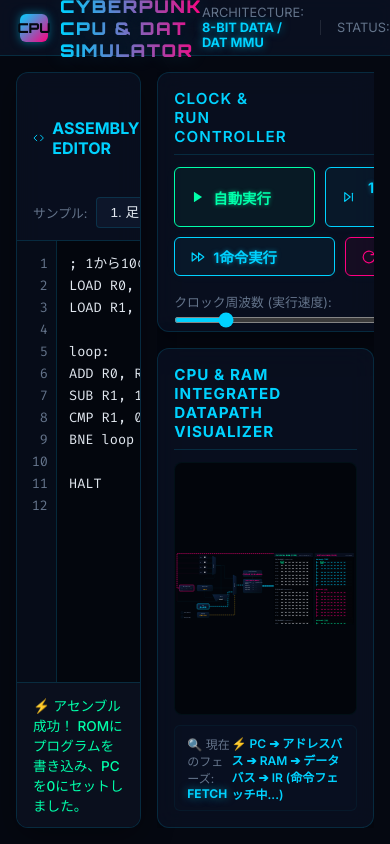
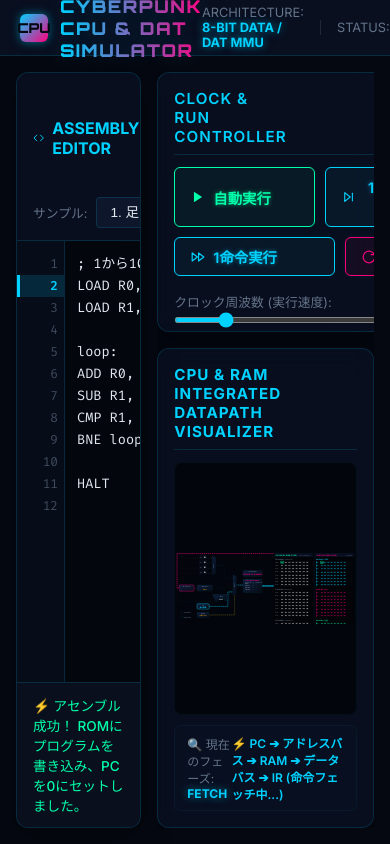
Before and after one commit to junkreef/SimpleCPUEmulator, a React (Vite) app: page / in a window 390 px wide. Built offline with nearby package versions, Linux system fonts and the light colour scheme.

Commit message:
feat: implement breakpoints and real-time execution line highlighting in assembly editor

```diff
--- a/src/App.tsx
+++ b/src/App.tsx
@@ -1,6 +1,6 @@
-import { useState, useEffect } from 'react';
+import { useState, useEffect, useRef } from 'react';
 import { CPUExecutionState } from './emulator/types';
-import { initCPUExecutionState, stepCPU, stepInstruction } from './emulator/cpu';
+import { initCPUExecutionState, stepCPU, stepInstruction, translateAddress } from './emulator/cpu';
 import { assemble } from './emulator/assembler';
 import { CodeEditor } from './components/CodeEditor';
 import { ControlPanel } from './components/ControlPanel';
@@ -14,6 +14,11 @@ function App() {
   const [hasProgram, setHasProgram] = useState(false);
   const [currentCode, setCurrentCode] = useState('');
 
+  const [breakpoints, setBreakpoints] = useState<Set<number>>(new Set());
+  const [addressToLineMap, setAddressToLineMap] = useState<Record<number, number>>({});
+
+  const skipNextBreakpointRef = useRef(false);
+
   // アセンブル完了時のハンドラー
   const handleAssemble = (code: string) => {
     setCurrentCode(code);
@@ -21,8 +26,20 @@ function App() {
     if (result.success) {
       const newState = initCPUExecutionState(result.rom);
       setExecState(newState);
+      setAddressToLineMap(result.addressToLineMap);
       setHasProgram(true);
       setIsAutoRunning(false);
+
+      // ブレークポイントをクリーンアップ (無効な行数を除去)
+      const maxLine = code.split('\n').length;
+      setBreakpoints((prev) => {
+        const next = new Set<number>();
+        prev.forEach((ln) => {
+          if (ln <= maxLine) next.add(ln);
+        });
+        return next;
+      });
+
       return { success: true, errors: [] };
     } else {
       setHasProgram(false);
@@ -52,6 +69,19 @@ function App() {
     }
   };
 
+  // ブレークポイントのON/OFF切り替え
+  const handleToggleBreakpoint = (line: number) => {
+    setBreakpoints((prev) => {
+      const next = new Set(prev);
+      if (next.has(line)) {
+        next.delete(line);
+      } else {
+        next.add(line);
+      }
+      return next;
+    });
+  };
+
   // 自動実行の管理 (useEffect と setTimeout による再帰タイマー)
   useEffect(() => {
     if (!isAutoRunning) return;
@@ -69,12 +99,47 @@ function App() {
           setIsAutoRunning(false);
           return prev;
         }
+
+        // --- ブレークポイント判定 ---
+        // FETCHフェーズの開始時で、PCアドレスに対応する物理アドレスのアセンブリ行番号が breakpoints に含まれる場合
+        if (prev.phase === 'FETCH') {
+          const trans = translateAddress(prev.cpu, prev.cpu.pc);
+          if (trans.success && trans.physicalAddr !== null) {
+            const physAddr = trans.physicalAddr;
+            const line = addressToLineMap[physAddr];
+
+            if (line !== undefined && breakpoints.has(line)) {
+              if (skipNextBreakpointRef.current) {
+                // 一時停止からの再開(Resume)直後の場合は、現在のブレークポイントを1回だけスルーして進む
+                skipNextBreakpointRef.current = false;
+              } else {
+                // 自動実行を一時停止し、状態は更新せずそのまま戻る
+                setIsAutoRunning(false);
+                return prev;
+              }
+            }
+          }
+        }
+
+        // 実行を進めるので、スキップフラグをリセット
+        skipNextBreakpointRef.current = false;
         return stepInstruction(prev); // 1命令実行
       });
     }, interval);
 
     return () => clearTimeout(timer);
-  }, [isAutoRunning, speedHz, execState.cpu.pc, execState.cpu.halted, execState.cpu.ef]);
+  }, [isAutoRunning, speedHz, execState.cpu.pc, execState.cpu.halted, execState.cpu.ef, breakpoints, addressToLineMap]);
+
+  // 現在実行中の命令が対応するアセンブリ行を特定
+  const getCurrentLine = () => {
+    if (execState.cpu.halted || execState.cpu.ef) return null;
+    const trans = translateAddress(execState.cpu, execState.cpu.pc);
+    if (trans.success && trans.physicalAddr !== null) {
+      return addressToLineMap[trans.physicalAddr] || null;
+    }
+    return null;
+  };
+  const currentLine = getCurrentLine();
 
   return (
     <div style={{ display: 'flex', flexDirection: 'column', height: '100vh', width: '100vw', background: 'var(--bg-main)', overflow: 'hidden' }}>
@@ -158,6 +223,9 @@ function App() {
           <CodeEditor
             onAssemble={handleAssemble}
             isCpuRunning={isAutoRunning}
+            breakpoints={breakpoints}
+            onToggleBreakpoint={handleToggleBreakpoint}
+            currentLine={currentLine}
           />
         </section>
 
@@ -180,7 +248,12 @@ function App() {
                 onStepCPU={handleStepCPU}
                 onStepInstruction={handleStepInstruction}
                 onReset={handleReset}
-                onToggleAuto={() => setIsAutoRunning(!isAutoRunning)}
+                onToggleAuto={() => {
+                  if (!isAutoRunning) {
+                    skipNextBreakpointRef.current = true;
+                  }
+                  setIsAutoRunning(!isAutoRunning);
+                }}
                 isAutoRunning={isAutoRunning}
                 speedHz={speedHz}
                 onChangeSpeed={setSpeedHz}
--- a/src/components/CodeEditor.tsx
+++ b/src/components/CodeEditor.tsx
@@ -5,6 +5,9 @@ interface CodeEditorProps {
   onAssemble: (code: string) => { success: boolean; errors: AssembleError[] };
   initialCode?: string;
   isCpuRunning: boolean;
+  breakpoints: Set<number>;
+  onToggleBreakpoint: (line: number) => void;
+  currentLine: number | null;
 }
 
 const PRESETS = [
@@ -221,6 +224,9 @@ export const CodeEditor: React.FC<CodeEditorProps> = ({
   onAssemble,
   initialCode = PRESETS[0].code,
   isCpuRunning,
+  breakpoints,
+  onToggleBreakpoint,
+  currentLine,
 }) => {
   const [code, setCode] = useState(initialCode);
   const [errors, setErrors] = useState<AssembleError[]>([]);
@@ -314,13 +320,13 @@ export const CodeEditor: React.FC<CodeEditorProps> = ({
         <div
           ref={lineNumbersRef}
           style={{
-            width: '40px',
+            width: '48px', // ブレークポイントインジケータ表示のために少し幅を広げる（40px -> 48px）
             background: 'rgba(10, 18, 36, 0.5)',
             borderRight: '1px solid var(--border-color)',
             display: 'flex',
             flexDirection: 'column',
-            alignItems: 'flex-end',
-            padding: '12px 8px',
+            alignItems: 'stretch',
+            padding: '12px 0', // パディング左右を0にして、行要素側でパディングを管理する
             color: 'var(--color-text-muted)',
             fontFamily: 'var(--font-mono)',
             fontSize: '0.85rem',
@@ -329,11 +335,46 @@ export const CodeEditor: React.FC<CodeEditorProps> = ({
             boxSizing: 'border-box',
           }}
         >
-          {code.split('\n').map((_, index) => (
-            <div key={index} style={{ height: '22px', lineHeight: '22px' }}>
-              {index + 1}
-            </div>
-          ))}
+          {code.split('\n').map((_, index) => {
+            const lineNum = index + 1;
+            const hasBreakpoint = breakpoints.has(lineNum);
+            const isCurrent = currentLine === lineNum;
+            return (
+              <div
+                key={index}
+                onClick={() => !isCpuRunning && onToggleBreakpoint(lineNum)}
+                style={{
+                  height: '22px',
+                  lineHeight: '22px',
+                  display: 'flex',
+                  alignItems: 'center',
+                  justifyContent: 'space-between',
+                  padding: '0 6px 0 8px',
+                  cursor: isCpuRunning ? 'not-allowed' : 'pointer',
+                  background: isCurrent ? 'rgba(0, 210, 255, 0.15)' : 'transparent',
+                  borderLeft: isCurrent ? '3px solid var(--color-primary)' : '3px solid transparent',
+                  transition: 'background 0.2s, border-left 0.2s',
+                }}
+                title={isCpuRunning ? undefined : "クリックしてブレークポイントを切り替え"}
+              >
+                {/* ブレークポイントインジケータ */}
+                <span
+                  style={{
+                    width: '8px',
+                    height: '8px',
+                    borderRadius: '50%',
+                    background: hasBreakpoint ? 'var(--color-secondary)' : 'transparent',
+                    boxShadow: hasBreakpoint ? '0 0 8px var(--color-secondary)' : 'none',
+                    display: 'inline-block',
+                    transition: 'background 0.2s, box-shadow 0.2s',
+                  }}
+                />
+                <span style={{ fontSize: '0.8rem', opacity: isCurrent ? 1 : 0.6, color: isCurrent ? 'var(--color-primary)' : 'inherit', fontWeight: isCurrent ? 700 : 'normal' }}>
+                  {lineNum}
+                </span>
+              </div>
+            );
+          })}
         </div>
 
         {/* テキスト編集エリア */}
--- a/src/emulator/assembler.ts
+++ b/src/emulator/assembler.ts
@@ -12,6 +12,8 @@ export interface AssembleResult {
   rom: Uint8Array;
   errors: AssembleError[];
   labelMap: Record<string, number>;
+  addressToLineMap: Record<number, number>;
+  lineToAddressMap: Record<number, number>;
 }
 
 // 数値または16進数のパース
@@ -155,6 +157,8 @@ export const assemble = (sourceCode: string): AssembleResult => {
   const errors: AssembleError[] = [];
   const labelMap: Record<string, number> = {};
   const rom = new Uint8Array(256);
+  const addressToLineMap: Record<number, number> = {};
+  const lineToAddressMap: Record<number, number> = {};
 
   const lines = sourceCode.split('\n');
   const parsedLines: ParsedLine[] = [];
@@ -199,7 +203,7 @@ export const assemble = (sourceCode: string): AssembleResult => {
   }
 
   if (errors.length > 0) {
-    return { success: false, rom, errors, labelMap };
+    return { success: false, rom, errors, labelMap, addressToLineMap, lineToAddressMap };
   }
 
   // --- パス1: アドレスの割当とラベルマップの構築 ---
@@ -267,7 +271,7 @@ export const assemble = (sourceCode: string): AssembleResult => {
   }
 
   if (errors.length > 0) {
-    return { success: false, rom, errors, labelMap };
+    return { success: false, rom, errors, labelMap, addressToLineMap, lineToAddressMap };
   }
 
   // --- パス2: バイナリへのエンコードと書き込み ---
@@ -331,6 +335,10 @@ export const assemble = (sourceCode: string): AssembleResult => {
       break;
     }
 
+    // 双方向行マップを記録
+    addressToLineMap[writePtr] = pl.lineNumber;
+    lineToAddressMap[pl.lineNumber] = writePtr;
+
     // ROMへの書き込み
     rom[writePtr] = matchedDef.opcode;
     for (let b = 0; b < enc.bytes.length; b++) {
@@ -345,5 +353,7 @@ export const assemble = (sourceCode: string): AssembleResult => {
     rom,
     errors,
     labelMap,
+    addressToLineMap,
+    lineToAddressMap,
   };
 };
```
